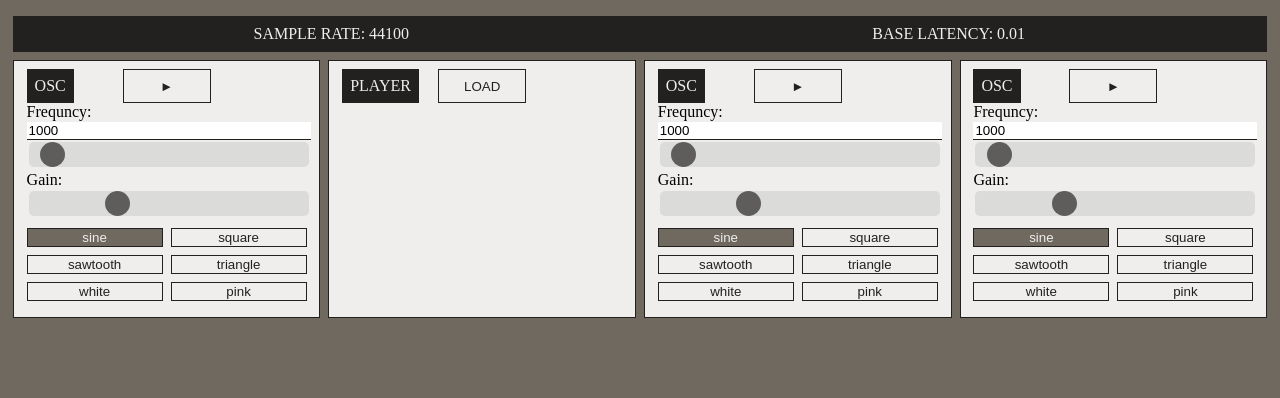
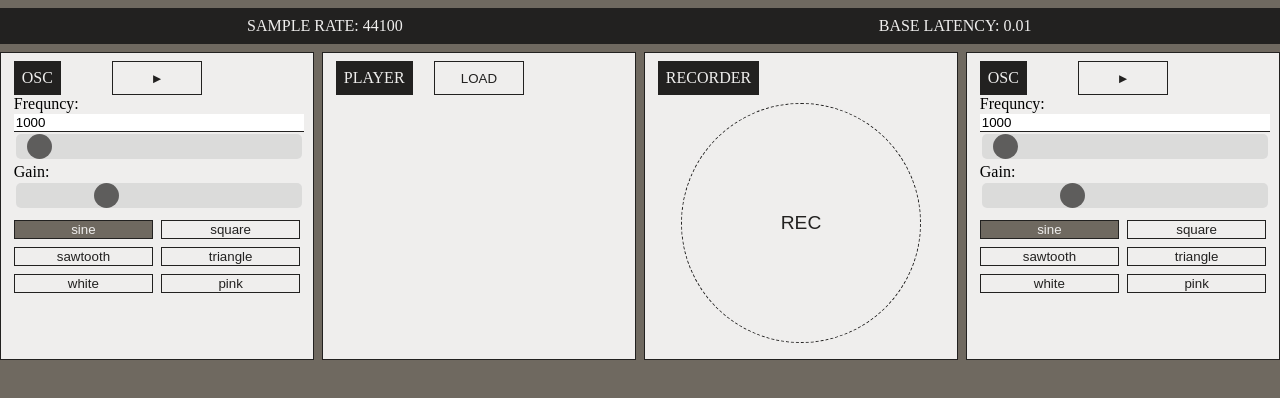
Before and after one commit to CannonFodderr/audioutils, a React (Create React App) app: page / in a window 1280 px wide. Both pictures are taken after a click on the button "START". Shown: the top 398 px of the page. Built offline with nearby package versions, Linux system fonts and the light colour scheme.

Commit message:
Add Basic Recorder Component

```diff
--- a/src/components/App/App.css
+++ b/src/components/App/App.css
@@ -1,6 +1,6 @@
 body{
     margin: 0;
-    padding: 1vh 1vw;
+    padding: 0;
     box-sizing: border-box;
     background: #6F6960;
 }
--- /dev/null
+++ b/src/components/Recorder/Recorder.css
@@ -0,0 +1,28 @@
+.content-wrapper{
+    margin: auto;
+    width: 30vh;
+    height: 30vh;
+    padding: 1vh;
+    display: grid;
+    gap: 1vh;
+    grid-template-columns: 1fr;
+}
+.btn-rec{
+    width: 100%;
+    height: 100%;
+    border-radius: 50%;
+    border: 1px dashed #222120;
+    font-size: 1.2rem;
+}
+
+.btn-rec:hover{
+    background: #F23005;
+}
+
+.btn-rec.recording{
+    background: #F23005;
+    color: #EFEEED;
+}
+.blob-player{
+    width: 100%;
+}
--- /dev/null
+++ b/src/components/Recorder/Recorder.js
@@ -0,0 +1,75 @@
+import React, {useState, useEffect} from 'react'
+import './Recorder.css'
+
+const Recorder = ({audioCTX}) => {
+    const [stream, setStream] = useState(null)
+    const [recordedBlob, setRecordedBlob] = useState(null)
+    const [recorder, setRecoreder] = useState(null)
+    const [isRecording, setIsRecording] = useState(false)
+    const handleRecState = () => {
+        if(!recorder){
+            const constraints = {audio:true, video: false}
+            navigator.mediaDevices.getUserMedia(constraints)
+            .then(stream => {
+                setStream(stream)
+            })
+        }
+        if(isRecording && recorder){
+            recorder.stop()
+        }
+        setIsRecording(!isRecording)
+    }
+    const reset = () => {
+        setStream(null)
+        setRecoreder(null)
+        setIsRecording(false)
+        setRecordedBlob(null)
+    }
+    const renderContent = () => {
+        const className = isRecording ? "btn btn-rec recording" : "btn btn-rec"
+        if(!recordedBlob){
+            // Render Recorder
+            return <button
+            className={className}
+            onClick={() => handleRecState()}
+            >REC</button>
+        }
+        // Render Player
+        return (
+            <div>
+                <audio className="blob-player" src={recordedBlob.src} controls={true}/>
+                <button className="btn btn-reset" onClick={() => reset()}>RESET</button>
+            </div>
+        )
+    }
+    useEffect(() => {
+        if(stream && recorder && isRecording){
+            const data = []
+            recorder.start()
+            recorder.onstart = e => {
+            }
+            recorder.onstop = e => {
+                let blob = new Blob(data, {type: 'audio/mpeg-3'})
+                blob.src = URL.createObjectURL(blob)
+                setRecordedBlob(blob)
+            }
+            recorder.ondataavailable = e => {
+                data.push(e.data)
+            }
+        } else if(stream && !recorder){
+            setRecoreder(new MediaRecorder(stream))
+        }
+    }, [stream, recorder, isRecording])
+    return(
+        <div className="util">
+            <div className="titleWrapper">
+                <div className="title">RECORDER</div>
+            </div>
+            <div className="content-wrapper">
+                {renderContent()}
+            </div>
+        </div>
+    )
+}
+
+export default Recorder
--- a/src/components/StartScreen/StartScreen.css
+++ b/src/components/StartScreen/StartScreen.css
@@ -0,0 +1,3 @@
+.start-screen{
+    background: #EFEEED;
+}
--- a/src/components/StartScreen/StartScreen.js
+++ b/src/components/StartScreen/StartScreen.js
@@ -1,11 +1,12 @@
 import React from 'react'
+import './StartScreen.css'
 
 const StartScreen = ({initAudioContext}) => {
     return (
-        <>
+        <div className="start-screen">
             <h1>Audio Utilities</h1>
             <button className="btn" onClick={initAudioContext}>START</button>
-        </>
+        </div>
     )
 }
 
--- a/src/components/UtilsGrid/UtilsGrid.js
+++ b/src/components/UtilsGrid/UtilsGrid.js
@@ -2,6 +2,7 @@ import React from 'react'
 import './UtilsGrid.css'
 import Oscillator from '../Oscillator/Oscillator'
 import Player from '../Player/Player'
+import Recorder from '../Recorder/Recorder'
 
 const UtilsGrid = ({audioCTX}) => {
     return (
@@ -9,7 +10,7 @@ const UtilsGrid = ({audioCTX}) => {
         <div className="utilsGrid">
             <Oscillator audioCTX={audioCTX}/>
             <Player audioCTX={audioCTX}/>
-            <Oscillator audioCTX={audioCTX}/>
+            <Recorder audioCTX={audioCTX}/>
             <Oscillator audioCTX={audioCTX}/>
         </div>
         </>
```
Also changed, not shown: colorPallets.json (added, +12 -0 lines).
